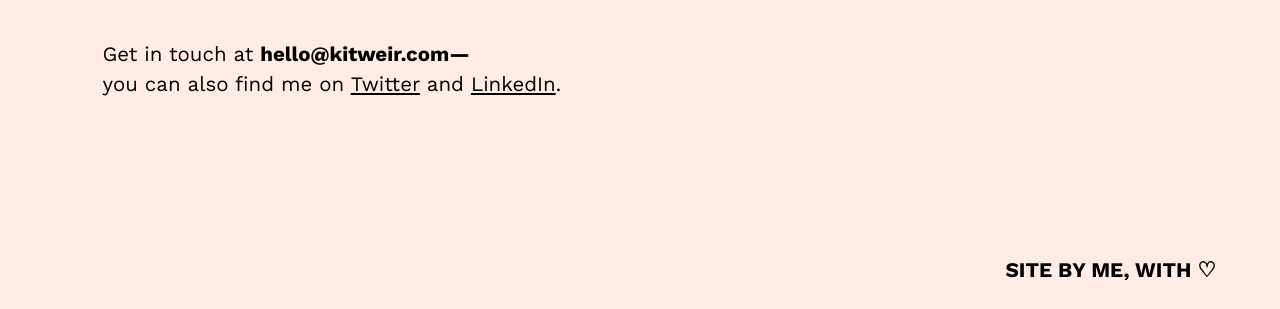
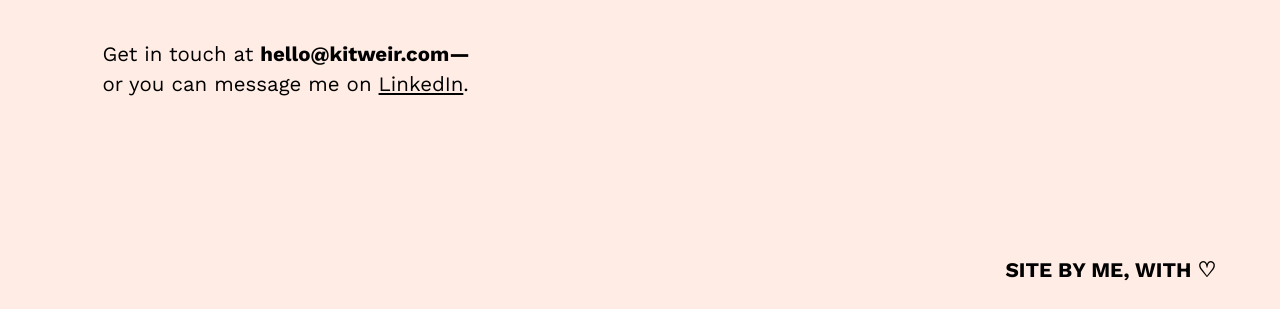
Before and after one commit to kitweir/kitweir.github.io, a plain HTML site: page index.html in a window 1280 px wide. Both pictures are taken after a click on the button 1197 px from the left and 53 px from the top of the page. Shown: the part 491-800 px from the top of the page. Drawn offline with nearby package versions, Linux system fonts and the light colour scheme.

Commit message:
trying again because lost some files in merge i think

```diff
--- a/index.html
+++ b/index.html
@@ -51,7 +51,7 @@
       </ul>
 
       <p>Get in touch at <strong>hello@kitweir.com—</strong></p>
-      <p>you can also find me on <a href="https://twitter.com/kitweir" target="_blank">Twitter</a> and <a href="https://www.linkedin.com/in/kitweir/" target="_blank">LinkedIn</a>.</p>
+      <p>or you can message me on <a href="https://www.linkedin.com/in/kitweir/" target="_blank">LinkedIn</a>.</p>
 
       <p class="corner-text">SITE BY ME, WITH ♡</p>
     </div>
```
Also changed, not shown: robots.txt (added), 1 other file.
